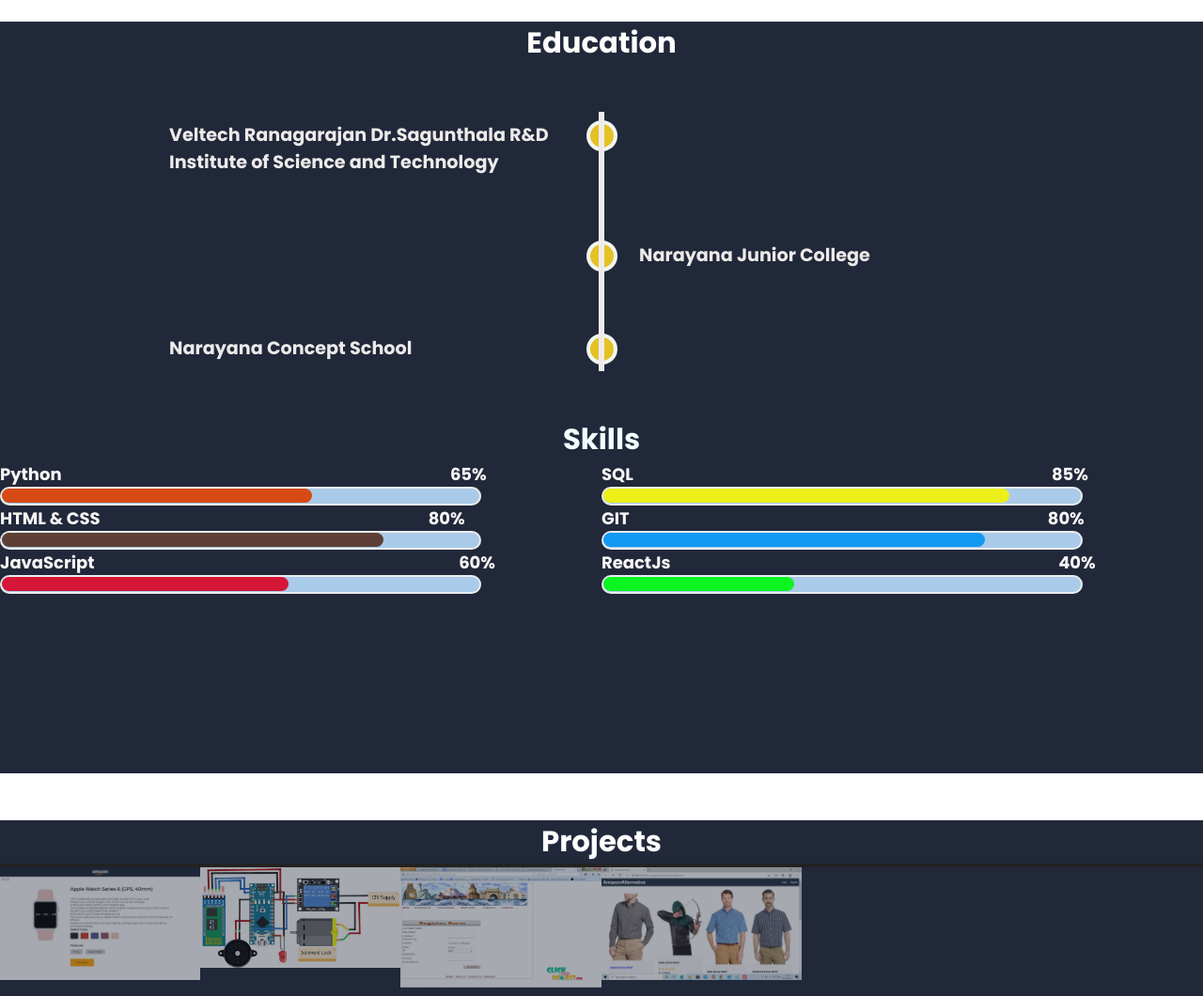
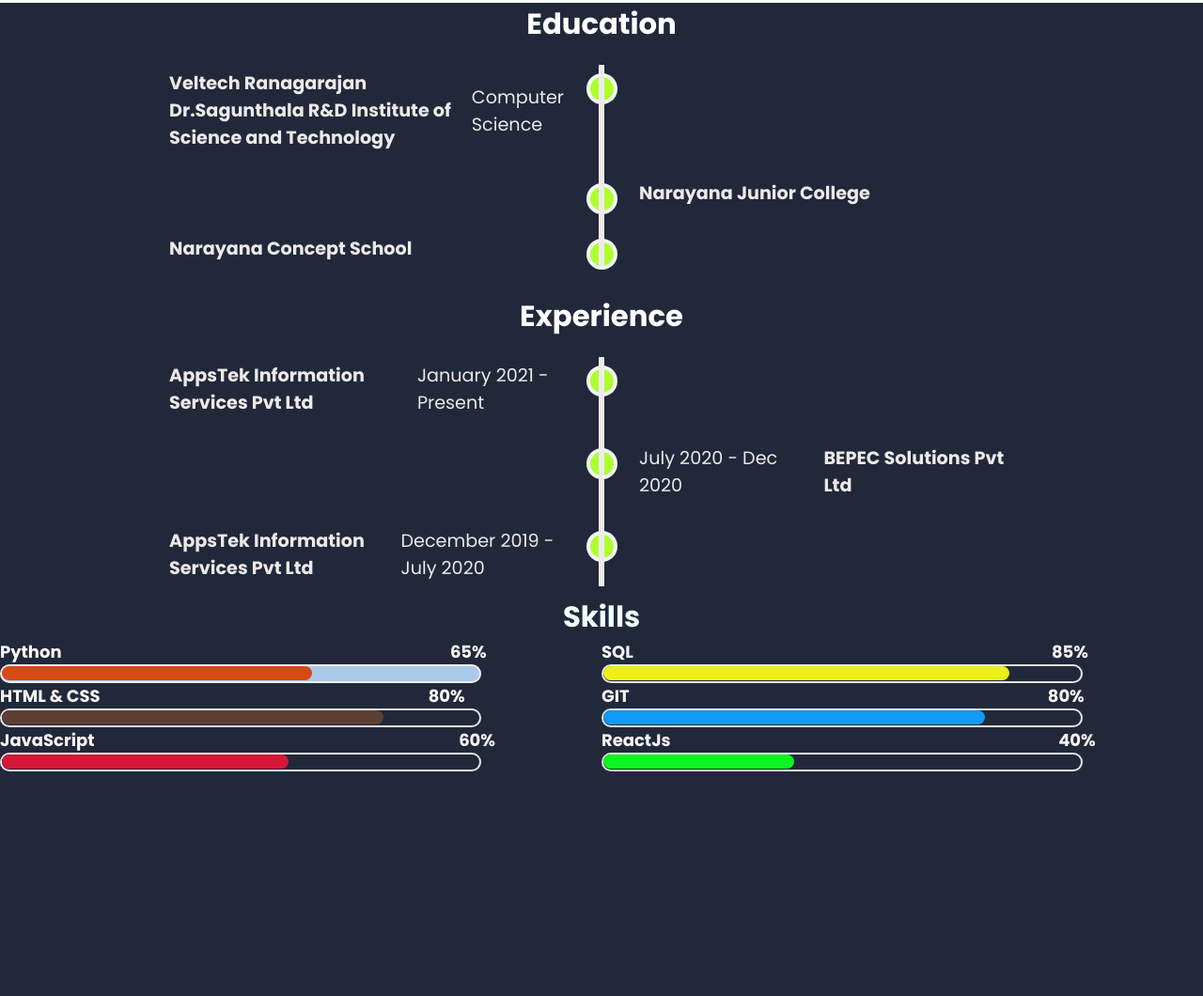
Before and after one commit to Amar-coder1998/Resume, a plain HTML site: page index.html in a window 1280 px wide. Shown: the part 827-1887 px from the top of the page at 94% size. Drawn offline with nearby package versions, Linux system fonts and the light colour scheme; files that its build step writes are made by us from their sources; files whose address does not match are found by name.

Commit message:
second commit

```diff
--- a/index.html
+++ b/index.html
@@ -33,12 +33,12 @@
     </head>
     <script src="https://kit.fontawesome.com/c8e4d183c2.js" crossorigin="anonymous"></script>
     <body>
-        <section class="banner">
+        <section class="banner" id="Home">
             <header>
                 <a href="#" class="logo">Portfolio</a>
                 <div class="toggle"></div>
             </header>
-            <img src="./images/amar1.png" class="men">
+            <img src="./images/amar3.png" class="men" >
             <div class="content">
                 <div class="contentBx">
                     <h4>Hello,</h4>
@@ -58,20 +58,21 @@
 
         <u1 class="menu">
             <li><a href="#Home"> Home </a></li>
-            <li><a href="#education">Education</a></li>
-            <li><a href="#skills">Skills</a></li>
-            <li><a href="#Projects">Projects</a></li>
-            <li><a href="#comments">Comments</a></li>
+            <li><a href="#edu">Education</a></li>
+            <li><a href="#exp">Experience</a></li>
+            <li><a href="#ski">Skills</a></li>
+            <li><a href="#Pro">Projects</a></li>
+            <li><a href="#Rev">Reviews</a></li>
         </u1>
 
-      <!--  <img src="images/1.png" class="elements" data-speed="8">
+       <!----<img src="images/1.png" class="elements" data-speed="8">
         <img src="images/2.png" class="elements" data-speed="6">
         <img src="images/3.png" class="elements" data-speed="-10">
         <img src="images/4.png" class="elements" data-speed="-6"> -->
         </section>
 
         <div class="education" id="edu">
-            <h1 style="color: white; text-align: center;margin-top: 50px;">Education</h1>
+            <h1 style="color: white; text-align: center;margin-top: 30px;">Education</h1>
 
             <div class="timeline">
               <div
@@ -82,7 +83,12 @@
               >
                 <div class="container left">
                   <div class="content">
-                    <h2>Veltech Ranagarajan Dr.Sagunthala R&D Institute of Science and Technology</h2>
+
+                  <h2>Veltech Ranagarajan Dr.Sagunthala R&D Institute of Science and Technology</h2>
+                  <p class="branch">Computer Science</p>
+
+
+
                   </div>
                 </div>
               </div>
@@ -112,9 +118,59 @@
             </div>
 
 
-            <h1 style="text-align: center; color: azure;margin-top: 50px;">Skills</h1>
+            <div class="education" id="exp">
+              <h1 style="color: white; text-align: center;margin-top: 30px;">Experience</h1>
 
-            <div class="skills">
+              <div class="timeline">
+                <div
+                  data-aos="fade-left"
+                  data-aos-anchor="#example-anchor"
+                  data-aos-offset="1000"
+                  data-aos-easing="ease-in-sine"
+                >
+                  <div class="container left">
+                    <div class="content">
+
+                    <h2>AppsTek Information Services Pvt Ltd </h2>
+                    <p class="branch">January 2021 - Present</p>
+
+
+
+                    </div>
+                  </div>
+                </div>
+                <div
+                  data-aos="fade-right"
+                  data-aos-offset="100"
+                  data-aos-easing="ease-in-sine"
+                >
+                  <div class="container right">
+                    <div class="content">
+                      <p class="branch">July 2020 - Dec 2020</p>
+                      <h2>BEPEC Solutions Pvt Ltd</h2>
+                    </div>
+                  </div>
+                </div>
+                <div
+                  data-aos="fade-left"
+                  data-aos-anchor="#example-anchor"
+                  data-aos-offset="1200"
+                  data-aos-easing="ease-in-sine"
+                >
+                  <div class="container left">
+                    <div class="content">
+                      <h2>AppsTek Information Services Pvt Ltd</h2>
+                      <p class="branch"> December 2019 - July 2020</p>
+
+                    </div>
+                  </div>
+                </div>
+              </div>
+
+              <div id="ski"></div>
+            <h1 style="text-align: center; color: azure;margin-top: 10px;">Skills</h1>
+
+            <div class="skills" >
               <div data-aos="flip-left">
                 <div class="right-grid">
                   <div data-aos="fade-up" data-aos-duration="500">
@@ -234,8 +290,9 @@
             <div class="recent-heading" style="text-align: center; color: azure;margin-top: 50px;">
             <span>Projects</span>
            <!---- <h3>My Projects</h3>-->
-           <div class="education" id="edu">
-            <h1 style="color: white; text-align: center;margin-top: 50px;">Projects</h1>
+           <section>
+           <div class="education" id="Pro">
+            <h1 style="color: white; text-align: center;margin-top: 100px;">Projects</h1>
 
               <!-- Full-width images with number text -->
               <div class="mySlides">
@@ -258,9 +315,9 @@
                   <img src="./images/alternative.png" style="width:75%">
               </div>
 
-              <!-- Next and previous buttons
+              <!-- Next and previous buttons-->
               <a class="prev" onclick="plusSlides(-1)">&#10094;</a>
-              <a class="next" onclick="plusSlides(1)">&#10095;</a> -->
+              <a class="next" onclick="plusSlides(1)">&#10095;</a>
 
               <!-- Image text -->
               <div class="caption-container">
@@ -282,7 +339,7 @@
                   <img class="demo cursor" src="./images/alternative.png" style="width:100%" onclick="currentSlide(4)">
                 </div>
             </div>
-          </article>
+          </section>
              <!--client----------------------------------->
 
             <!--heading-------
@@ -290,7 +347,8 @@
                 <span>Comments</span><!-- Container for the image gallery -->
                 <!--<div class="container">-->
             <!--<h3>Lecturer's Say</h3> -->
-            <div class="education" id="edu">
+            <section>
+            <div class="education" id="Rev">
               <h1 style="color: white; text-align: center;margin-top: 50px;">Reviews</h1>
             <!--client-box-container--------------->
             <div class="c-box-container">
@@ -355,7 +413,7 @@
             </div>
             </div>
             </div>
-
+          </section>
           <script>
             AOS.init();
           </script>
--- a/style.css
+++ b/style.css
@@ -17,7 +17,7 @@ section
     background: #21283a;
     overflow-x: hidden;
 }
-section::before
+section.banner::before
 {
     content:'';
     position: absolute;
@@ -82,7 +82,7 @@ header .toggle.active
     top: 10;
     bottom:0;
     right:150px;
-    max-width: 1000px;
+    max-width: 400px;
 
 }
 .content
@@ -201,7 +201,7 @@ letter-spacing: 2px;
 .menu
 {
     position: fixed;
-    top:0;
+    top: 70px;
     left: 0;
     width: 100%;
     height: 100%;
--- a/style1.css
+++ b/style1.css
@@ -12,7 +12,7 @@ body {
   /* height: 100vh;
   scroll-behavior: smooth;
 }
-/*Nav Bar Styling*
+Nav Bar Styling
 div.top-header {
   display: flex;
   flex-direction: row;
@@ -21,10 +21,10 @@ div.top-header {
   /* padding:5px;
   justify-content: flex-end;
   align-items: center;
-}*/
+}
 div.nav-container {
   padding: 5px;
-}
+}*/
 /* Creating space between divs in top header */
 
 /* -----
@@ -115,9 +115,9 @@ div.content > h2 {
   padding: 15px;
   position: relative;
   background-color: inherit;
-  padding: 10px 40px;
+  padding: 5px 40px;
   width: 50%;
-  margin-top: 50px;
+  margin-top: 20px;
   border: 2px solid or;
   /* background-color: rgb(77, 207, 240); */
 }
@@ -129,7 +129,7 @@ div.content > h2 {
   width: 25px;
   height: 25px;
   right: -17px;
-  background-color: rgb(228, 193, 37);
+  background-color: greenyellow;
   border: 4px solid #eff6f1;
   top: 9px;
   border-radius: 50%;
@@ -150,14 +150,14 @@ div.content > h2 {
   display: grid;
   grid-template-columns: repeat(2, 1fr);
   justify-content: center;
-  grid-gap: space-around;
+  /*grid-gap: space-around;*/
 }
 .progress-bar {
   border: 2px solid rgba(237, 238, 240, 0.966);
   height: 20px;
   width: 80%;
   border-radius: 20px;
-  background-color: rgb(170, 202, 233);
+  background-color: #21283a;
   padding: 0.1px;
 }
 .progress {
```
Also changed, not shown: images/amar2.png (added), images/amar3.png (added).
